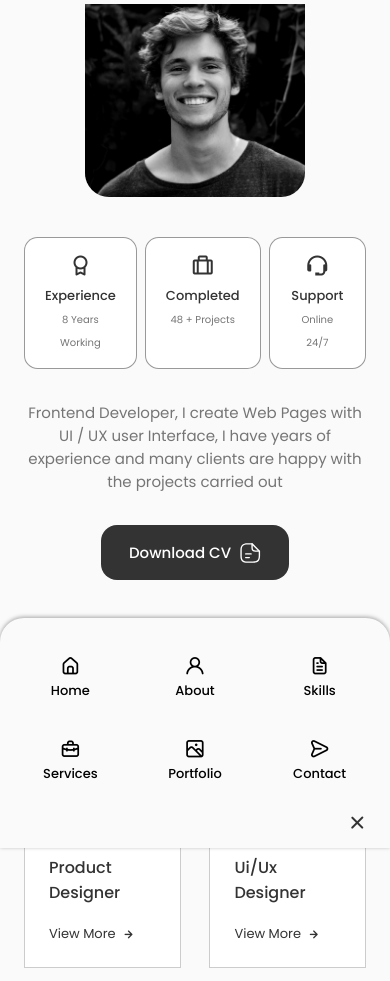
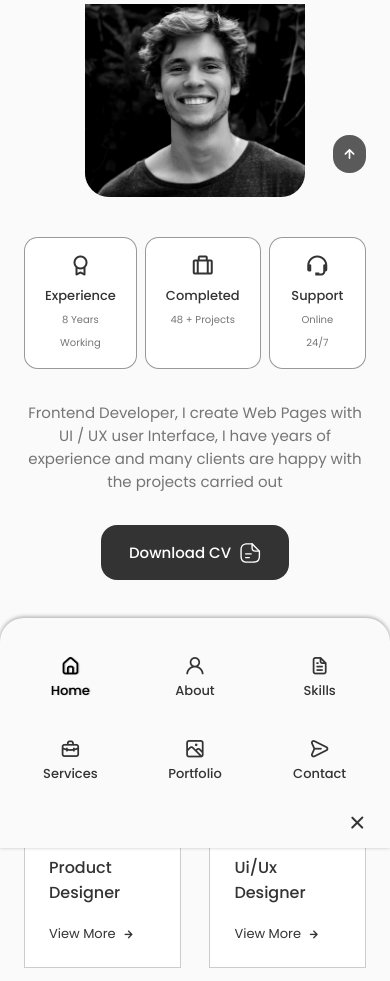
Before and after one commit to PrimeBeyonder/Portfolio, a React (Vite) app: page / in a window 390 px wide. Shown: the part 840-1821 px from the top of the page. Built offline with nearby package versions, Linux system fonts and the light colour scheme.

Commit message:
bugs fix and added on scroll animation

```diff
--- a/package.json
+++ b/package.json
@@ -13,6 +13,7 @@
     "boxicons": "^2.1.4",
     "react": "^18.2.0",
     "react-dom": "^18.2.0",
+    "scrollreveal": "^4.0.9",
     "swiper": "^11.0.7"
   },
   "devDependencies": {
--- a/src/App.jsx
+++ b/src/App.jsx
@@ -9,9 +9,32 @@ import Skill from './components/skills/Skill';
 import Testimonial from './components/Testimonials/Testimonial';
 import Contact from './components/contact/Contact';
 import Footer from './components/footer/Footer';
+import ScrollUp from './components/scrollup/ScrollUp';
+import ScrollReveal from 'scrollreveal';
+import { useEffect } from 'react';
 
 function App() {
+  useEffect(() => {
+    const sr = ScrollReveal({
+      origin: "top",
+      distance: "60px",
+      duration: 1000,
+      reset: true,
+    });
+    sr.reveal(
+      `#about-animation,
+      #contact,
+      #footer,
+      #home,
+      #header,
+      #qulification,
+      #services,
+      #testimonials`, {
+      opacity: 0,
 
+    }
+    )
+  })
 
   return (
     <>
@@ -24,8 +47,9 @@ function App() {
         <Qulification />
         <Testimonial />
         <Contact />
-        <Footer />
       </main>
+      <Footer />
+      <ScrollUp />
     </>
   )
 }
--- a/src/components/Testimonials/Testimonial.jsx
+++ b/src/components/Testimonials/Testimonial.jsx
@@ -10,7 +10,7 @@ import { Pagination } from 'swiper/modules';
 
 const Testimonial = () => {
     return (
-        <section className="testimonial container section">
+        <section className="testimonial container section" id='testimonials'>
             <h2 className="section__title">My Clients Say</h2>
             <span className="section__subtitle">Testtimonial</span>
             <Swiper className="testimonial__container"
--- a/src/components/about/About.jsx
+++ b/src/components/about/About.jsx
@@ -6,7 +6,7 @@ import Info from './info';
 
 const About = () => {
     return (
-        <section className="about section" id='about'>
+        <section className="about section" id='about-animation'>
             <h2 className="section__title">
                 About Me
             </h2>
--- a/src/components/footer/Footer.jsx
+++ b/src/components/footer/Footer.jsx
@@ -3,7 +3,7 @@ import './footer.css';
 
 const Footer = () => {
     return (
-        <footer className="footer">
+        <footer id="footer" className="footer">
             <div className="footer__container container">
                 <h1 className="footer__title">Andrew</h1>
                 <ul className="footer__list">
--- a/src/components/header/Header.jsx
+++ b/src/components/header/Header.jsx
@@ -17,7 +17,7 @@ const Header = () => {
                             </a>
                         </li>
                         <li className="nav__item">
-                            <a href="#about" className="nav__link">
+                            <a href="#about-animation" className="nav__link">
                                 <i className="uil uil-user nav__icon"></i>About
                             </a>
                         </li>
--- a/src/components/header/header.css
+++ b/src/components/header/header.css
@@ -5,6 +5,7 @@
     left: 0;
     z-index: var(--z-fixed);
     background-color: var(--body-color);
+    transition: all 0.3s ease-in;
 }
 
 .nav {
@@ -42,10 +43,11 @@
     display: none;
 }
 
-.active-link,
-.nav__link {
+.active-link {
     color: var(--title-color-dark);
+    text-shadow: 1px 0 1px rgba(0, 0, 0, 0.35);
 }
+
 
 @media screen and (max-width: 620px) {
     .header {
--- a/src/components/home/Data.jsx
+++ b/src/components/home/Data.jsx
@@ -2,7 +2,7 @@ import React from 'react'
 
 const Data = () => {
     return (
-        <div className="home__data">
+        <div className="home__data" id='home'>
             <h1 className="home__title">Andrew
                 <svg
                     width="36"
--- a/src/components/home/ScrollDown.jsx
+++ b/src/components/home/ScrollDown.jsx
@@ -3,7 +3,7 @@ import React from 'react'
 const ScrollDown = () => {
     return (
         <div className="home__scroll">
-            <a href="#about" className="home__scroll-button button--flex">
+            <a href="#about-animation" className="home__scroll-button button--flex">
                 <svg
                     width="32px"
                     height="32px"
--- a/src/components/qulification/Qulification.jsx
+++ b/src/components/qulification/Qulification.jsx
@@ -7,7 +7,7 @@ const Qulification = () => {
         setToggle(index);
     }
     return (
-        <section className="qulification section">
+        <section id='qulification' className="qulification section">
             <h2 className="section__title">Qualification</h2>
             <span className="section__subtitle">What I Offer</span>
             <div className="qulification__container container">
--- /dev/null
+++ b/src/components/scrollup/ScrollUp.jsx
@@ -0,0 +1,21 @@
+import React from 'react';
+import './scrollup.css';
+// \|/#~``
+
+const ScrollUp = () => {
+    window.addEventListener("scroll", function () {
+        const scrollUp = this.document.getElementById("scrollup");
+        if (this.scrollY >= 560) {
+            scrollUp.classList.add("show-scroll");
+        } else {
+            scrollUp.classList.remove("show-scroll");
+        }
+    })
+    return (
+        <a href="#" className="scrollup" id='scrollup'>
+            <i className="uil uil-arrow-up scrollup__icon"></i>
+        </a>
+    )
+}
+
+export default ScrollUp;
--- /dev/null
+++ b/src/components/scrollup/scrollup.css
@@ -0,0 +1,48 @@
+.scrollup {
+    position: fixed;
+    right: 2.5rem;
+    bottom: -20%;
+    background-color: var(--title-color);
+    opacity: 0.8;
+    padding: 0.3rem 0.5rem;
+    z-index: var(--z-tooltip);
+    border-radius: 1rem;
+    transition: all .4s;
+}
+
+.scrollup__icon {
+    font-size: 1.6rem;
+    color: var(--container-color);
+
+}
+
+.scrollup:hover {
+    background-color: var(--title-color-dark);
+}
+
+.show-scroll {
+    bottom: 3rem;
+}
+
+@media screen and (max-width: 992px) {
+    .scrollup {
+        right: 1.5rem;
+        padding: 0.25rem 0.4rem;
+    }
+
+    .scrollup__icon {
+        font-size: 1.25rem;
+    }
+}
+
+@media screen and (max-width: 768px) {
+    .show-scroll {
+        bottom: 4rem;
+    }
+}
+
+@media screen and (max-width: 360px) {
+    .scrollup {
+        right: 1rem;
+    }
+}
```
Also changed, not shown: 1 other file (tests, documents, lock files or other folders).
